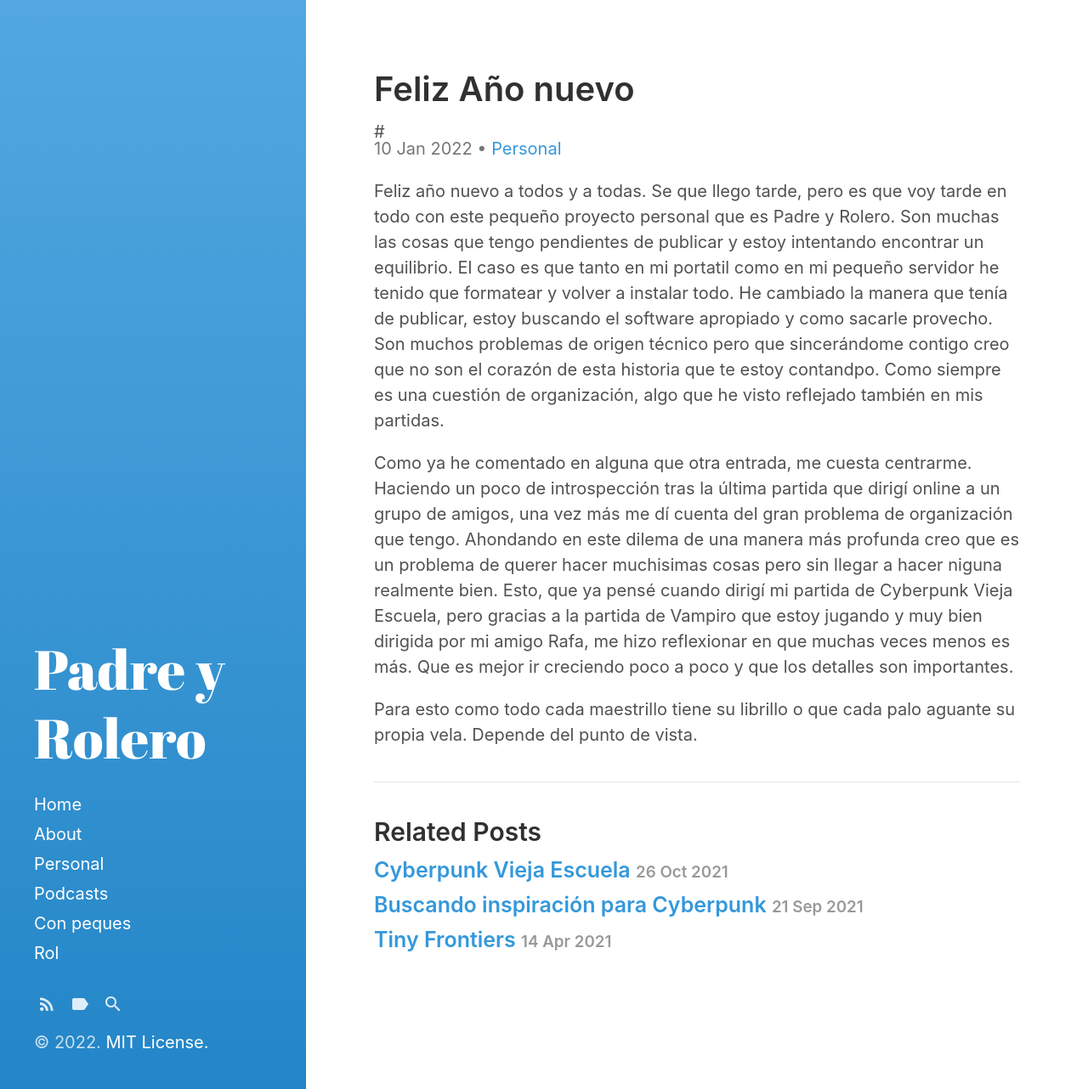
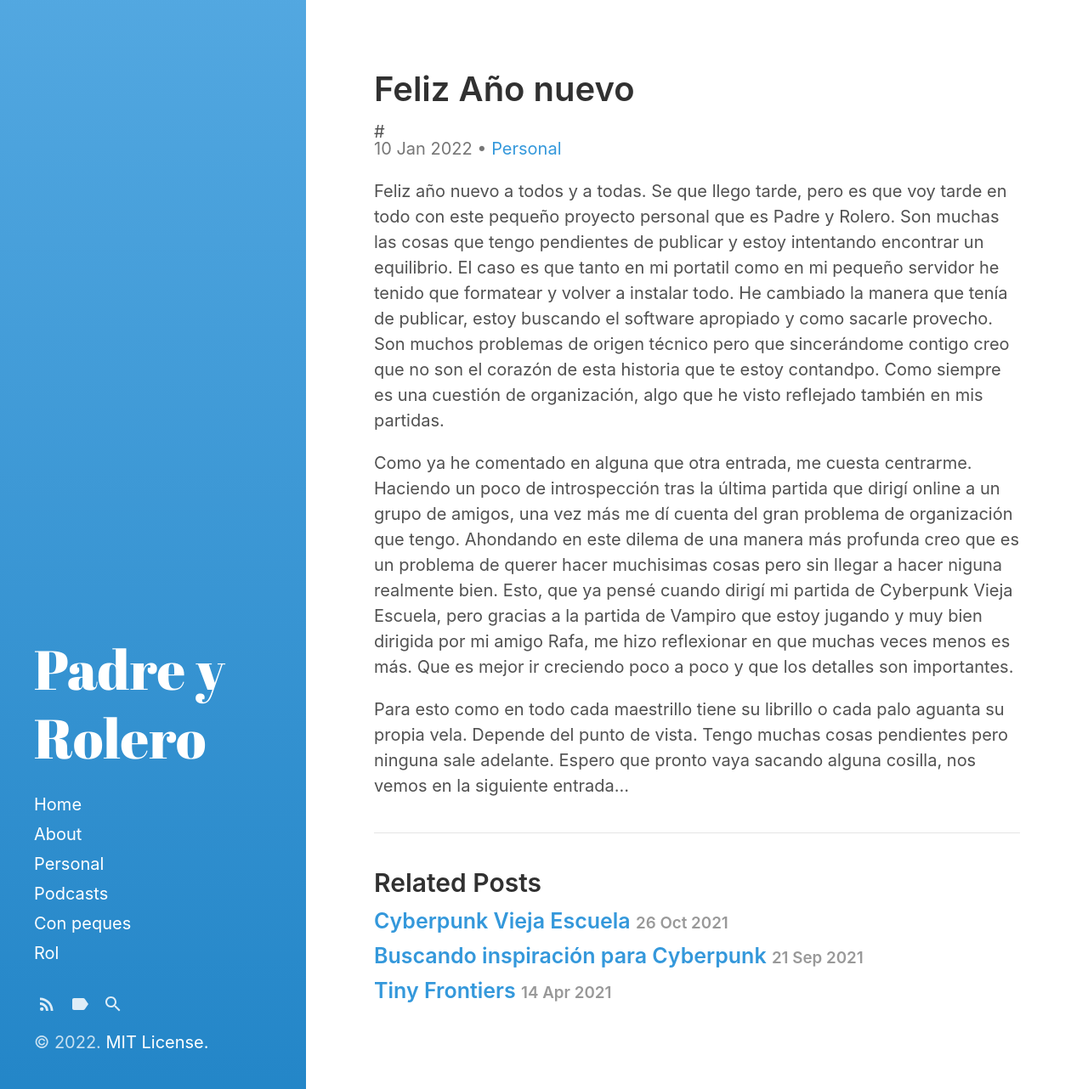
Before and after one commit to padreyrolero/padreyrolero, a Jekyll site: the page built from _posts/2022-01-10-Feliz ano nuevo.md, in a window 1280 px wide. Shown: the whole page at 85% size. Built offline with Jekyll 4.4.1, drawn with Linux system fonts in a browser that asks for light colours.

Commit message:
Feliz ano nuevo 1

```diff
--- a/_posts/2022-01-10-Feliz ano nuevo.md
+++ b/_posts/2022-01-10-Feliz ano nuevo.md
@@ -8,4 +8,4 @@ Feliz año nuevo a todos y a todas. Se que llego tarde, pero es que voy tarde en
 
 Como ya he comentado en alguna que otra entrada, me cuesta centrarme. Haciendo un poco de introspección tras la última partida que dirigí online a un grupo de amigos, una vez más me dí cuenta del gran problema de organización que tengo. Ahondando en este dilema de una manera más profunda creo que es un problema de querer hacer muchisimas cosas pero sin llegar a hacer niguna realmente bien. Esto, que ya pensé cuando dirigí mi partida de Cyberpunk Vieja Escuela, pero gracias a la partida de Vampiro que estoy jugando y muy bien dirigida por mi amigo Rafa, me hizo reflexionar en que muchas veces menos es más. Que es mejor ir creciendo poco a poco y que los detalles son importantes.
 
-Para esto como todo cada maestrillo tiene su librillo o que cada palo aguante su propia vela. Depende del punto de vista.
+Para esto como en todo cada maestrillo tiene su librillo o cada palo aguanta su propia vela. Depende del punto de vista. Tengo muchas cosas pendientes pero ninguna sale adelante. Espero que pronto vaya sacando alguna cosilla, nos vemos en la siguiente entrada...
```
